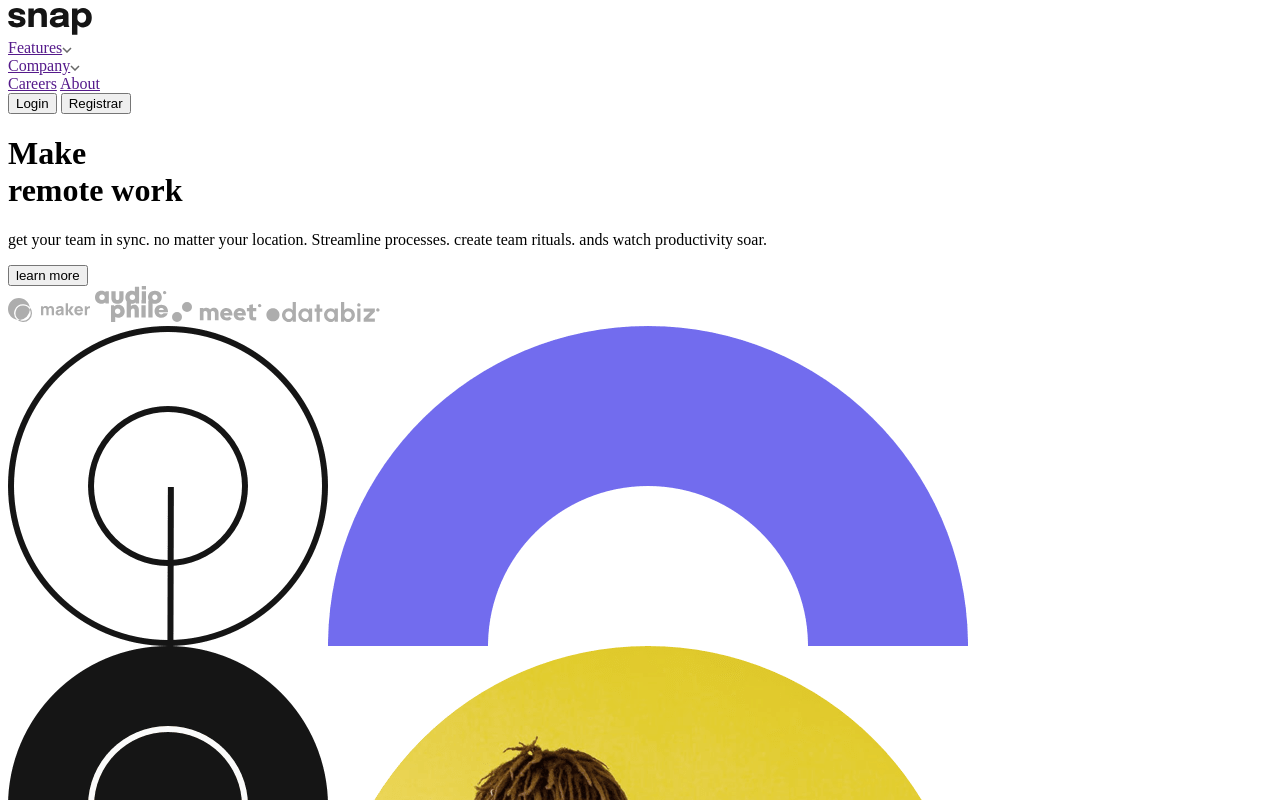
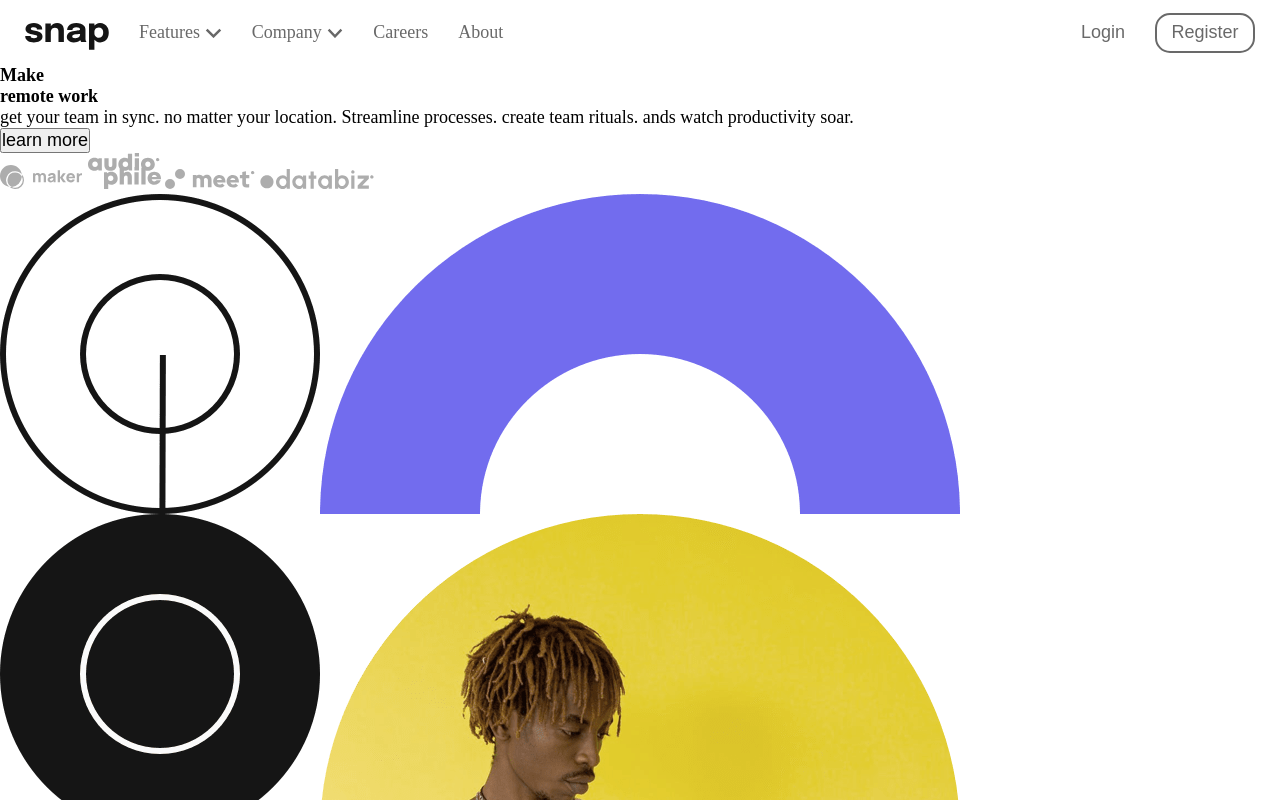
Before and after one commit to Gabrielrmr/Practica_Git, a plain HTML site: page intro-section-with-dropdown-navigation-main/index.html in a window 1280 px wide. Shown: the top 800 px of the page. Drawn offline with Linux system fonts and the light colour scheme.

Commit message:
Estilos css del Header

```diff
--- a/intro-section-with-dropdown-navigation-main/index.html
+++ b/intro-section-with-dropdown-navigation-main/index.html
@@ -5,6 +5,7 @@
   <meta name="viewport" content="width=device-width, initial-scale=1.0"> <!-- displays site properly based on user's device -->
 
   <link rel="icon" type="image/png" sizes="32x32" href="./images/favicon-32x32.png">
+  <link rel="stylesheet" href="style.css">
 
   <title>Frontend Mentor | Intro section with dropdown navigation</title>
 
@@ -15,20 +16,17 @@
   </style>
 </head>
 <body>
-  <div class="Contenedor_Principal">
   <header>
-      <div class="snap">
-        <img src="images/logo.svg" alt="">
-      </div>
     <div class="Links">
-        <div><a href="">Features</a><img src="images/icon-arrow-down.svg" alt=""></div>
-        <div><a href="">Company</a><img src="images/icon-arrow-down.svg" alt=""></div>
-        <a href="">Careers</a>
-        <a href="">About</a>
+      <div class="Logo"><img src="images/logo.svg" alt=""></div>
+      <div class="links_imagen"><a class="link Features" href="">Features</a><img class="Flecha_abajo" src="images/icon-arrow-down.svg" alt=""></div>
+      <div class="links_imagen"><a class="link Company" href="">Company</a><img class="Flecha_abajo" src="images/icon-arrow-down.svg" alt=""></div>
+      <a class="link Careers" href="">Careers</a>
+      <a class="link About" href="">About</a>
     </div>
     <div class="Botones">
-        <button>Login</button>
-        <button>Registrar</button>
+      <button class="Boton Iniciar">Login</button>
+      <button class="Boton Registrarse">Register</button>
     </div>
   </header>
   <main>
@@ -50,6 +48,5 @@
       <img src="images/image-hero-desktop.png" alt="">
     </div>
   </main>
-  </div>
 </body>
 </html>
--- /dev/null
+++ b/intro-section-with-dropdown-navigation-main/style.css
@@ -0,0 +1,58 @@
+*{
+    margin: 0;
+    box-sizing: border-box;
+    padding: 0;
+    font-size: 18px;
+}
+header{
+    display: flex;
+    flex-direction: row;
+    justify-content: space-between;
+    height: 65px;
+    align-items: center;
+}
+.Links{
+    display: flex;
+    gap: 30px;
+    padding-left: 25px;
+    align-items: center;
+}
+.link{
+    text-decoration: none;
+    color: hsl(0, 0%, 41%);
+}
+.link:hover{
+    color: black;
+}
+.links_imagen{
+    display: flex;
+    gap: 5px;
+    align-items: center;
+}
+.Flecha_abajo{
+    height: 10px;
+}
+.Logo{
+    display: flex;
+    padding-top: 8px;
+}
+.Botones{
+    display: flex;
+    gap: 30px;
+    padding-right: 25px;
+}
+.Boton{
+    background-color: white;
+    border: none;
+    color: hsl(0, 0%, 41%);
+}
+.Boton:hover{
+    color: black;
+    border-color: black;
+}
+.Registrarse{
+    height: 40px;
+    width: 100px;
+    border: solid 2px hsl(0, 0%, 41%);
+    border-radius: 15px;
+}
```
Lines whose indentation alone changed are shown as unchanged.
